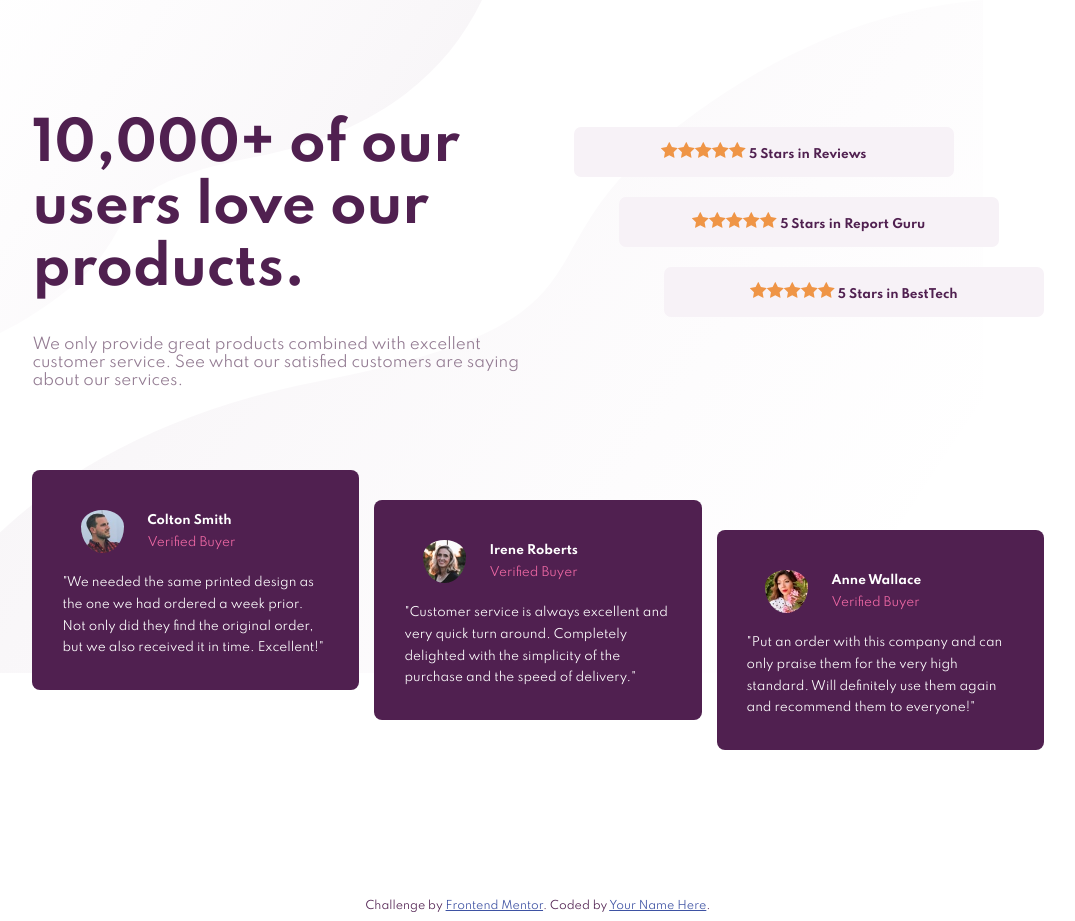
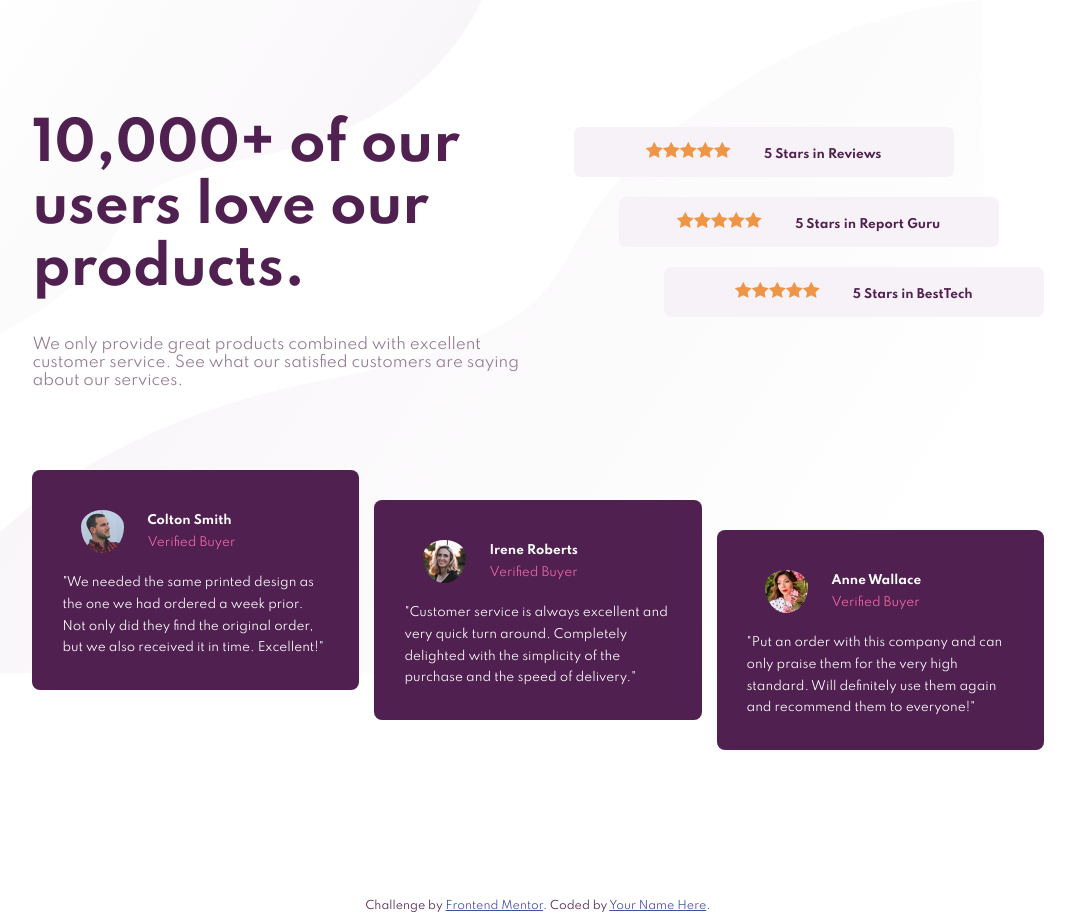
Before and after one commit to matijuncos/social-proof-section-master, a plain HTML site: page index.html in a window 1280 px wide. Shown: the whole page, without its empty margins (102-1177 px from the left). Drawn offline with Linux system fonts and the light colour scheme.

Commit message:
actualice los rates

```diff
--- a/index.html
+++ b/index.html
@@ -39,9 +39,10 @@
         </div>
 
         <div class="rate">
-          <div class="rate1"><p><img src=images/icon-star.svg alt=""><img src=images/icon-star.svg alt=""><img src=images/icon-star.svg alt=""><img src=images/icon-star.svg alt=""><img src=images/icon-star.svg alt=""> 5 Stars in Reviews</p></div>
-          <div class="rate2"><p><img src=images/icon-star.svg alt=""><img src=images/icon-star.svg alt=""><img src=images/icon-star.svg alt=""><img src=images/icon-star.svg alt=""><img src=images/icon-star.svg alt=""> 5 Stars in Report Guru</p></div>
-          <div class="rate3"><p><img src=images/icon-star.svg alt=""><img src=images/icon-star.svg alt=""><img src=images/icon-star.svg alt=""><img src=images/icon-star.svg alt=""><img src=images/icon-star.svg alt=""> 5 Stars in BestTech</p></div>
+          <div class="rate1"><p><img src=images/icon-star.svg alt=""><img src=images/icon-star.svg alt=""><img src=images/icon-star.svg alt=""><img src=images/icon-star.svg alt=""><img src=images/icon-star.svg alt=""><span> 5 Stars in Reviews</span></p></div>
+          <div class="rate2"><p><img src=images/icon-star.svg alt=""><img src=images/icon-star.svg alt=""><img src=images/icon-star.svg alt=""><img src=images/icon-star.svg alt=""><img src=images/icon-star.svg alt=""><span> 5 Stars in Report Guru</p>
+          </span></div>
+          <div class="rate3"><p><img src=images/icon-star.svg alt=""><img src=images/icon-star.svg alt=""><img src=images/icon-star.svg alt=""><img src=images/icon-star.svg alt=""><img src=images/icon-star.svg alt=""><span> 5 Stars in BestTech</p></span></div>
         </div>
       </div>
       <div class="cardcontainer">
--- a/styles.css
+++ b/styles.css
@@ -42,7 +42,9 @@ body {
   color: hsl(303, 10%, 53%);
   font-size: 1em;
 }
-
+span {
+  padding-left: 30px;
+}
 .rate {
   display: block;
   margin-top: 35px;
```
